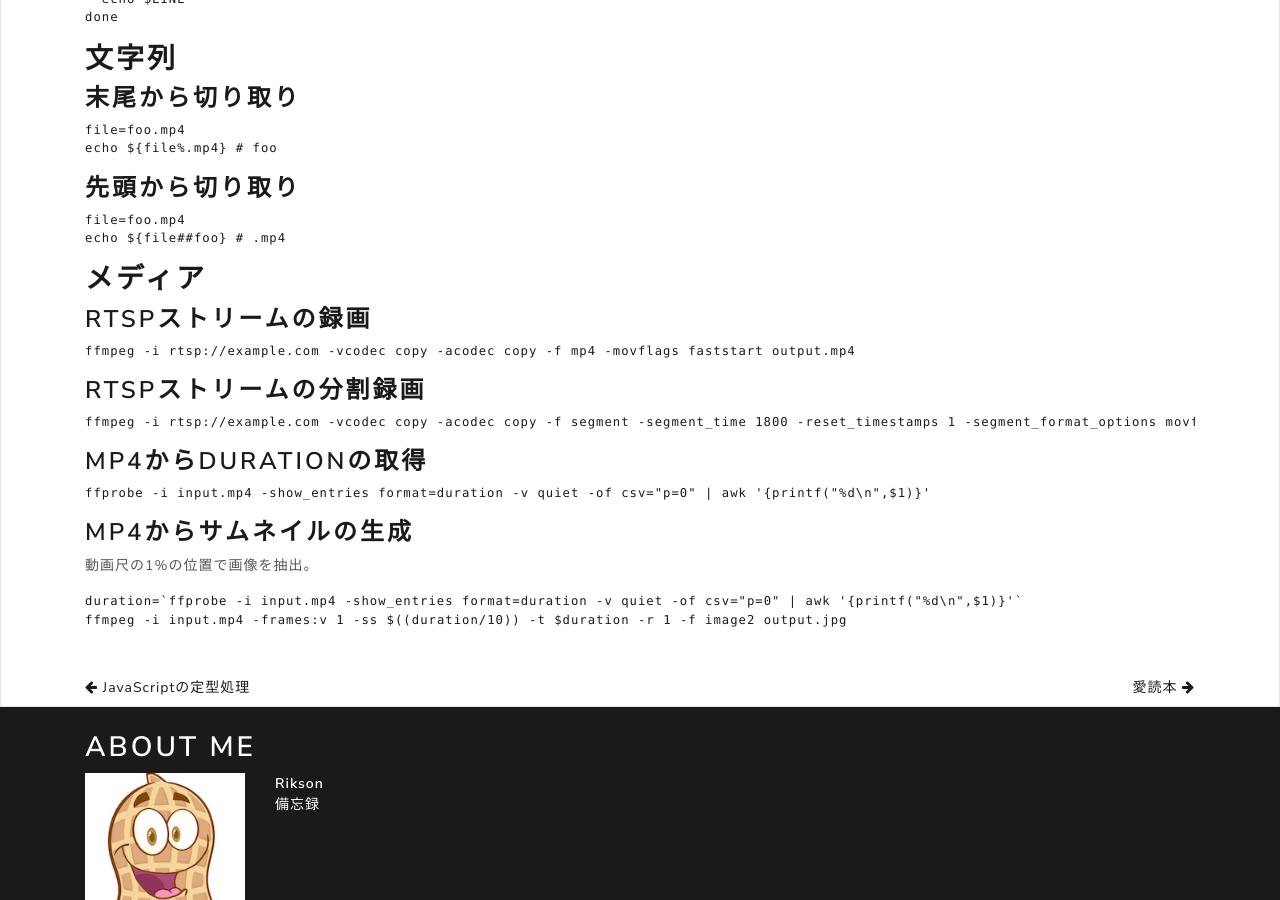
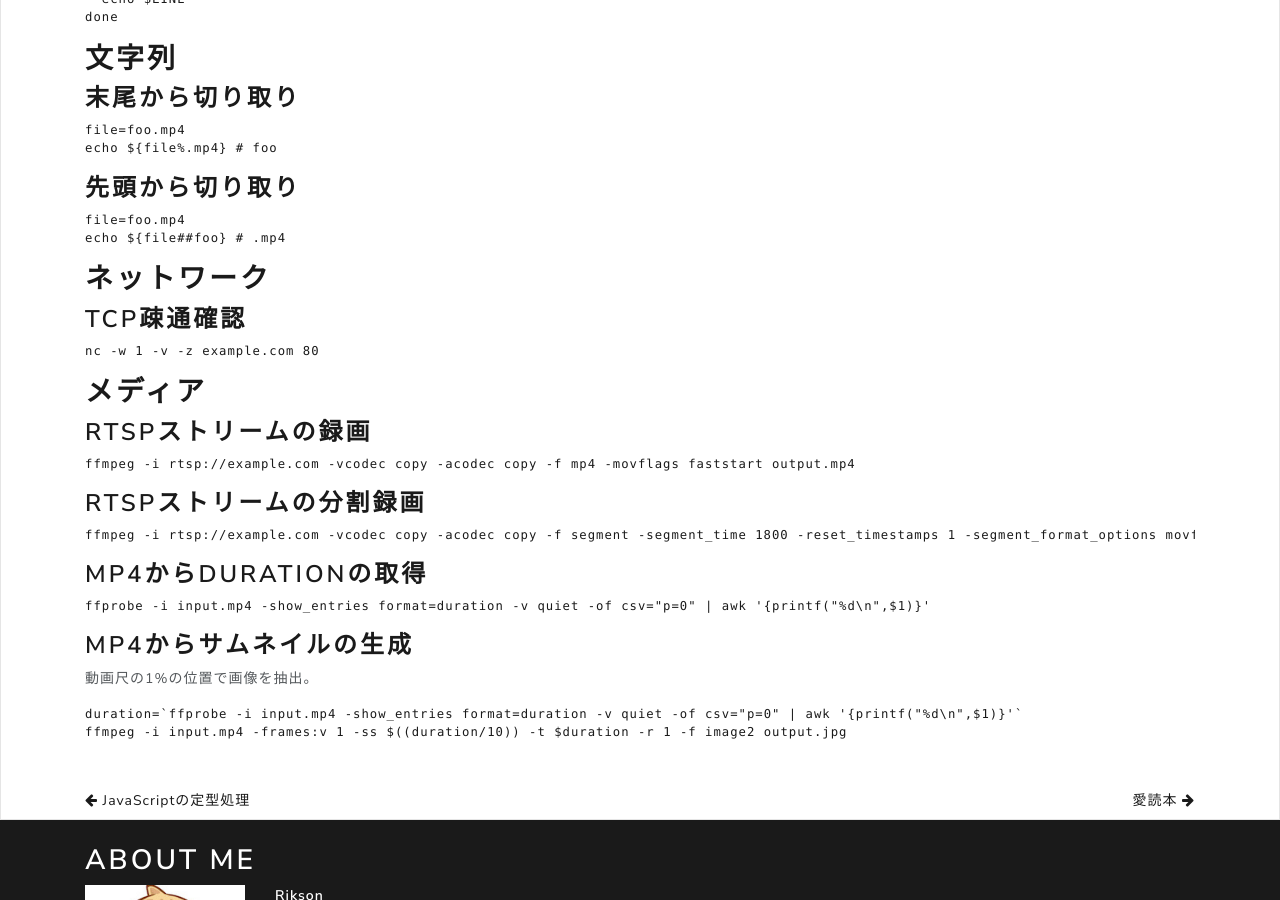
Before and after one commit to rikuson/rikuson, a Jekyll site: the page built from _posts/2022-04-15-shellscript-boilerplates.md, in a window 1280 px wide and 900 px high, scrolled down 879 px. Built offline with Jekyll 4.4.1, drawn with Linux system fonts in a browser that asks for light colours; nearby versions of some CDN libraries.

Commit message:
Add netcat to shellscript

````diff
--- a/_posts/2022-04-15-shellscript-boilerplates.md
+++ b/_posts/2022-04-15-shellscript-boilerplates.md
@@ -44,6 +44,14 @@ file=foo.mp4
 echo ${file##foo} # .mp4
 ```
 
+## ネットワーク
+
+### TCP疎通確認
+
+```bash
+nc -w 1 -v -z example.com 80
+```
+
 ## メディア
 
 ### RTSPストリームの録画
````
